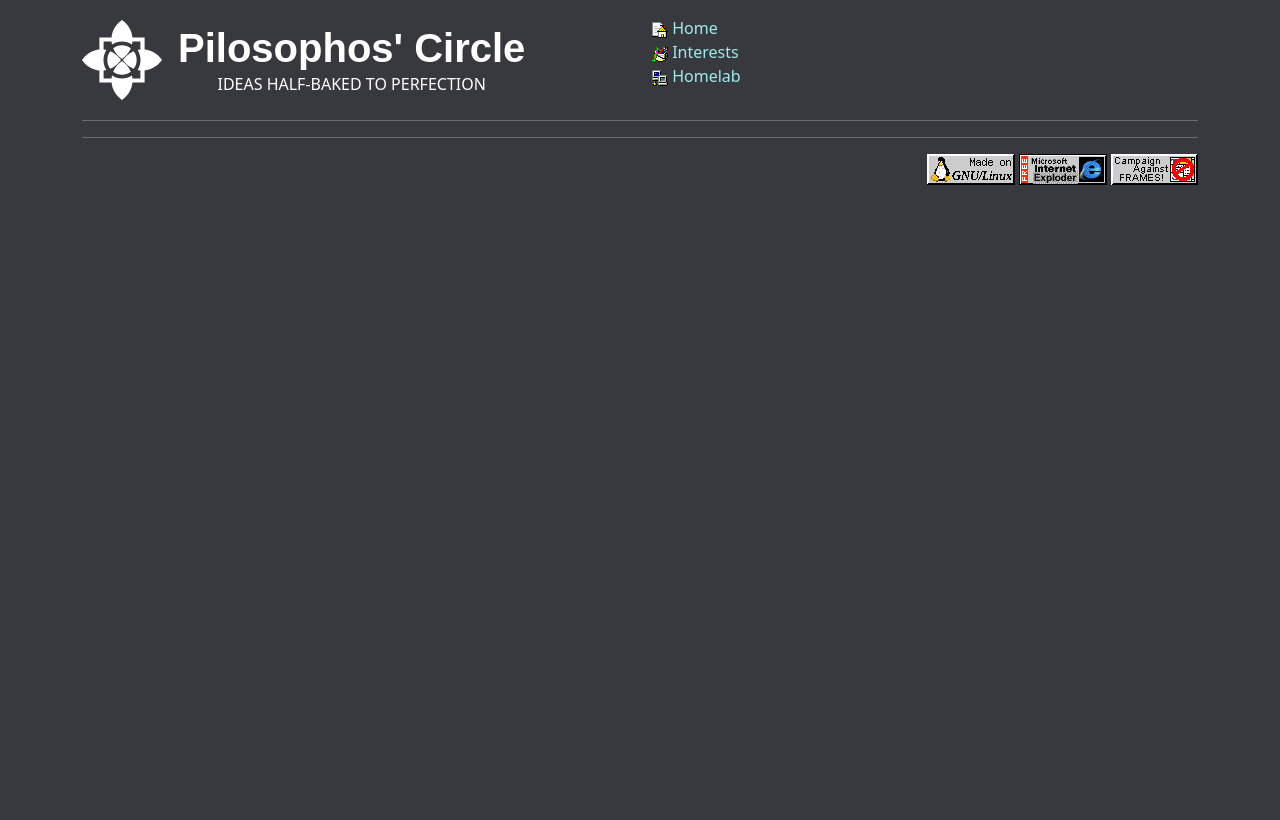
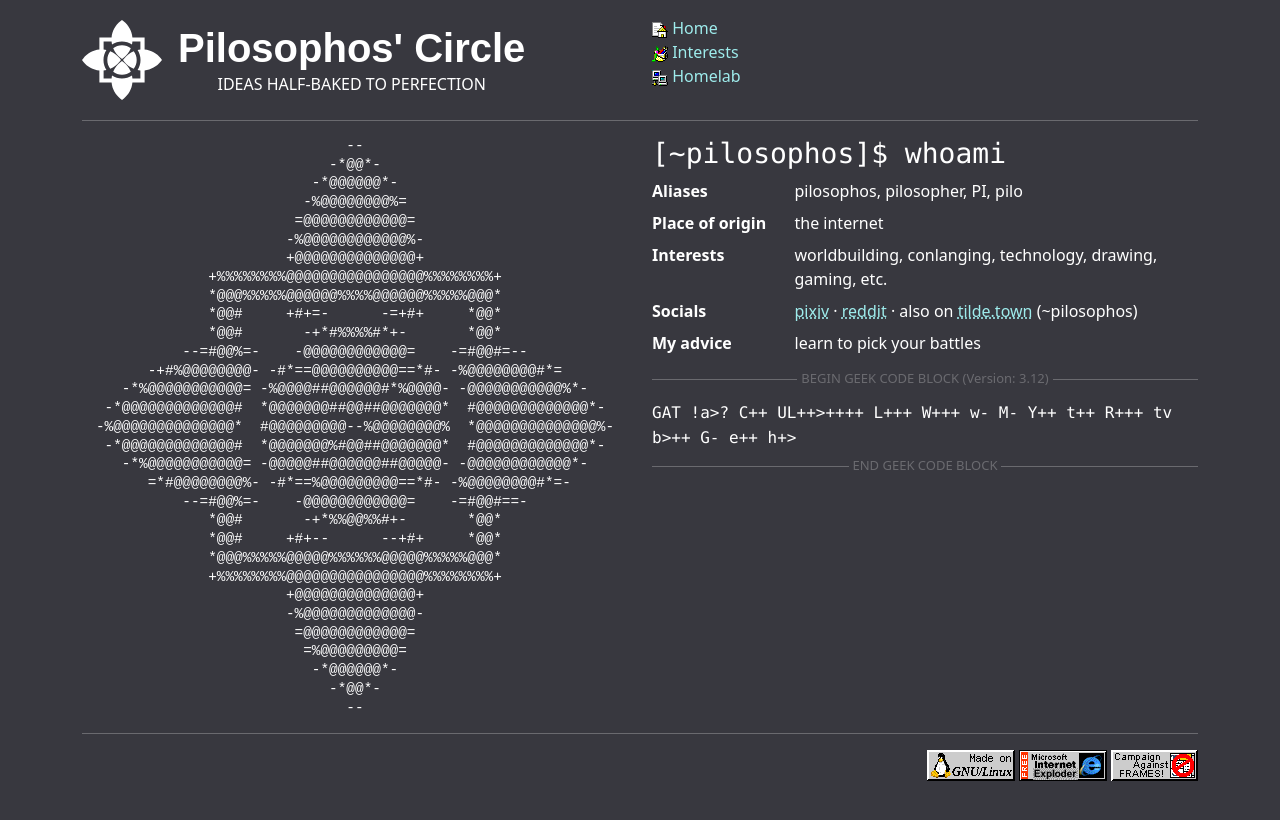
Before and after one commit to pilosophos/pilosophos-site-v1, a Jekyll site: the page built from index.html, in a window 1280 px wide. Shown: the top 820 px of the page. Built offline with Jekyll 4.4.1, drawn with Linux system fonts in a browser that asks for light colours.

Commit message:
add stuff to homepage

```diff
--- a/_includes/homelab-diagram.html
+++ b/_includes/homelab-diagram.html
@@ -1,4 +1,4 @@
-<figure class="homelab-diagram font-monospace"><img src="assets/images/icons/tiny/world-5.png" role="presentation"> Internet
+<figure class="homelab-diagram ascii-art"><img src="assets/images/icons/tiny/world-5.png" role="presentation"> Internet
    ┃
 <img src="assets/images/icons/tiny/rj_jack-0.png" role="presentation"> Router                Netgear R7000
    ┃
--- a/assets/css/homelab.scss
+++ b/assets/css/homelab.scss
@@ -2,28 +2,7 @@
   .homelab-diagram {
     @extend .mb-3;
 
-    white-space: pre;
-    line-height: 1.3em;
     width: min-content;
     margin: 0 auto;
   }
-
-  .specs {
-    ul {
-      padding-left: 1em;
-    }
-
-    >div {
-      @extend .row;
-
-      >dt {
-        @extend .col;
-        @extend .col-md-2;
-      }
-
-      >dd {
-        @extend .col;
-      }
-    }
-  }
 }
--- /dev/null
+++ b/assets/css/index.scss
@@ -0,0 +1,5 @@
+.homepage {
+  .splash {
+    font-size: min(2.5vw, .9em);
+  }
+}
--- a/assets/css/interests.scss
+++ /dev/null
@@ -1,23 +0,0 @@
-.interests {
-  .gc-divider {
-    overflow: visible;
-    text-align: center;
-    height: 5px;
-
-    &:after {
-      padding: 0 4px;
-      position: relative;
-      top: -1.1em;
-      background-color: $body-bg;
-      font-size: small;
-    }
-  }
-
-  .gc-begin:after {
-    content: "BEGIN GEEK CODE BLOCK (Version: 3.12)";
-  }
-
-  .gc-end:after {
-    content: "END GEEK CODE BLOCK";
-  }
-}
--- a/assets/css/main.scss
+++ b/assets/css/main.scss
@@ -6,8 +6,8 @@
 @import "includes/header";
 @import "includes/footer";
 
-@import "interests";
 @import "homelab";
+@import "index";
 
 h1, h2, h3, h4, h5, h6 {
   >img {
@@ -50,3 +50,52 @@ figure {
 main>section {
   @extend .mb-5;
 }
+
+.ascii-art {
+  font-family: monospace;
+  white-space: pre;
+  line-height: 1.3em;
+}
+
+dl {
+  ul {
+    padding-left: 1em;
+  }
+
+  >div {
+    @extend .row;
+
+    >dt {
+      @extend .col;
+      @extend .col-md-3;
+    }
+
+    >dd {
+      @extend .col;
+    }
+  }
+}
+
+.geek-code {
+  .gc-divider {
+    overflow: visible;
+    text-align: center;
+    height: 5px;
+
+    &:after {
+      padding: 0 4px;
+      position: relative;
+      top: -1.1em;
+      background-color: $body-bg;
+      font-size: small;
+    }
+  }
+
+  .gc-begin:after {
+    content: "BEGIN GEEK CODE BLOCK (Version: 3.12)";
+  }
+
+  .gc-end:after {
+    content: "END GEEK CODE BLOCK";
+  }
+}
--- a/index.html
+++ b/index.html
@@ -2,6 +2,35 @@
 title: Homepage
 layout: default
 ---
-<main class="container">
+<main class="container homepage">
   <h2 class="d-none">Homepage</h2>
+  <div class="row flex-row-reverse">
+    <div class="col">
+      <h3 class="font-monospace">[~pilosophos]$ whoami</h3>
+      <dl>
+        <div><dt>Aliases</dt>         <dd>pilosophos, pilosopher, PI, pilo</dd></div>
+        <div><dt>Place of origin</dt> <dd>the internet</dd></div>
+        <div><dt>Interests</dt>       <dd>worldbuilding, conlanging, technology, drawing, gaming, etc.</dd></div>
+        <div>
+          <dt>Socials</dt>
+          <dd>
+            <a href="https://www.pixiv.net/en/users/77474454">pixiv</a> &middot;
+            <a href="https://reddit.com/user/pilosophos/">reddit</a> &middot;
+            also on <a href="https://tilde.town">tilde.town</a> (~pilosophos)
+          </dd>
+        </div>
+        <div><dt>My advice</dt><dd>learn to pick your battles</dd></div>
+      </dl>
+
+      <section class="geek-code">
+        <hr class="gc-divider gc-begin">
+        <span class="font-monospace">GAT !a>? C++ UL++>++++ L+++ W+++ w- M- Y++ t++ R+++ tv b>++ G- e++ h+></span>
+        <hr class="gc-divider gc-end">
+      </section>
+    </div>
+
+    <div class="col d-flex justify-content-center">
+      <div class="ascii-art splash">{% include malaszec-logo-ascii.txt %}</div>
+    </div>
+  </div>
 </main>
--- a/interests.html
+++ b/interests.html
@@ -112,6 +112,7 @@ layout: default
     <section>
       <h4>My favorite* games are:</h4>
       <ul style="column-count: 3; column-width: 250px">
+        <li>Nationstates</li>
         <li>Minecraft (vanilla and modded)</li>
         <li>Stellaris</li>
         <li>Pokemon Ruby and Black 2</li>
```
Also changed, not shown: _includes/malaszec-logo-ascii.txt (added, +31 -0 lines), assets/css/ms_sans_serif.woff2 (deleted).
